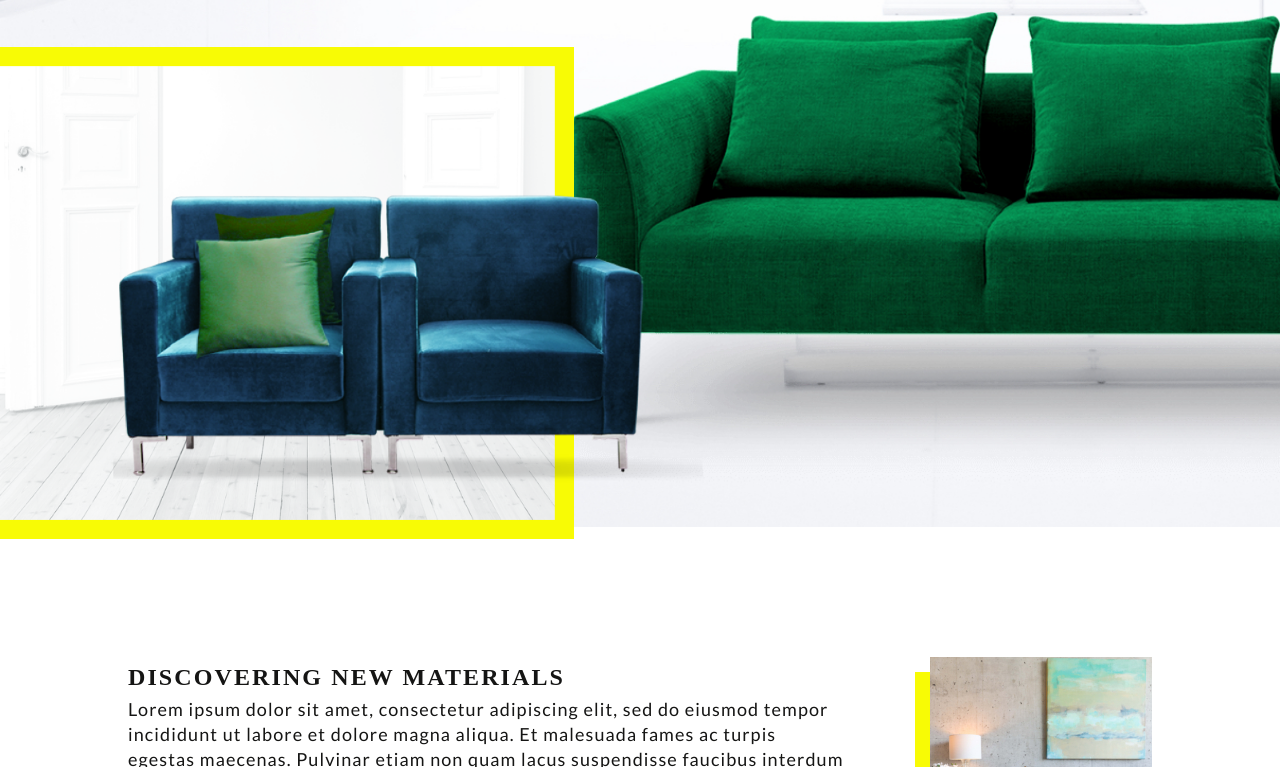
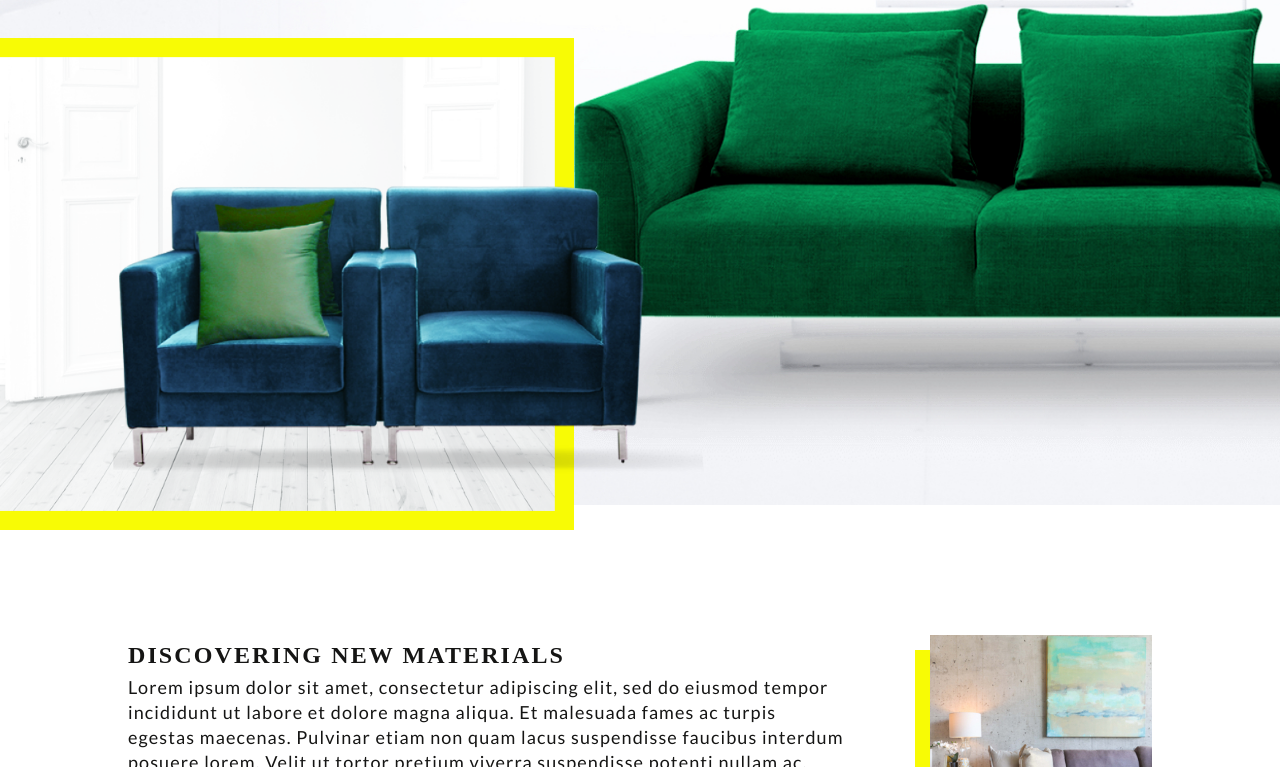
Before and after one commit to ldevuono/sanctuaryHelpers, a plain HTML site: page index.html in a window 1280 px wide. Shown: the part 273-1040 px from the top of the page. Drawn offline with Linux system fonts and the light colour scheme; a web font is replaced by a local one.

Commit message:
changed header vh to padding for vertical responsiveness

```diff
--- a/styles/sass/partials/_header.scss
+++ b/styles/sass/partials/_header.scss
@@ -2,7 +2,8 @@
 
 header {
     background-image: url("./../assets/header-home.jpg");
-    height: 100vh;
+    // height: 100vh;
+    padding-bottom: 550px;
     background-size: cover;
     background-repeat: no-repeat;
     background-position: center;
```
Also changed, not shown: styles/styles.css.
